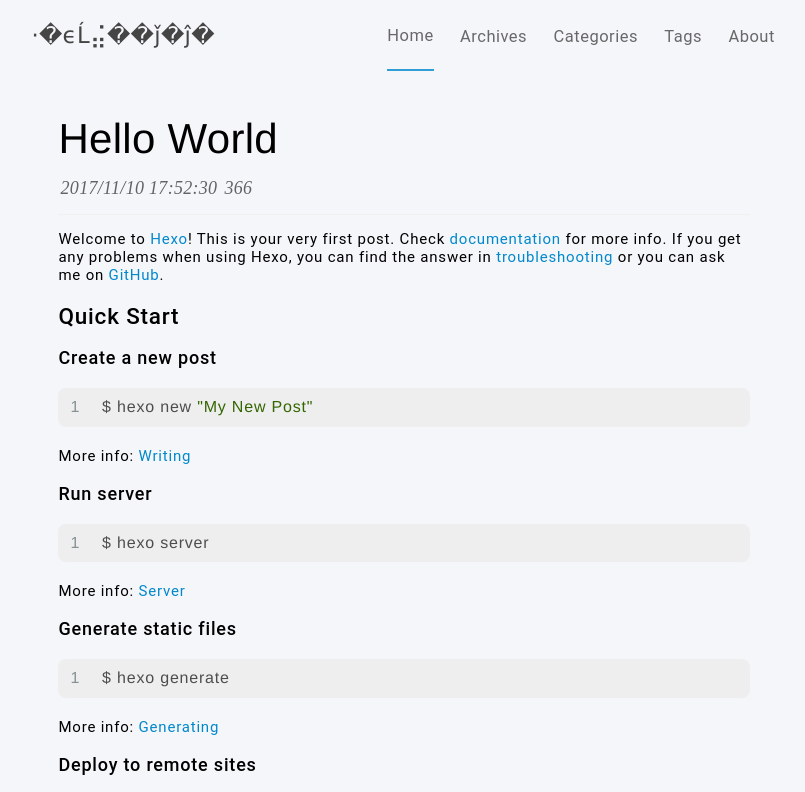
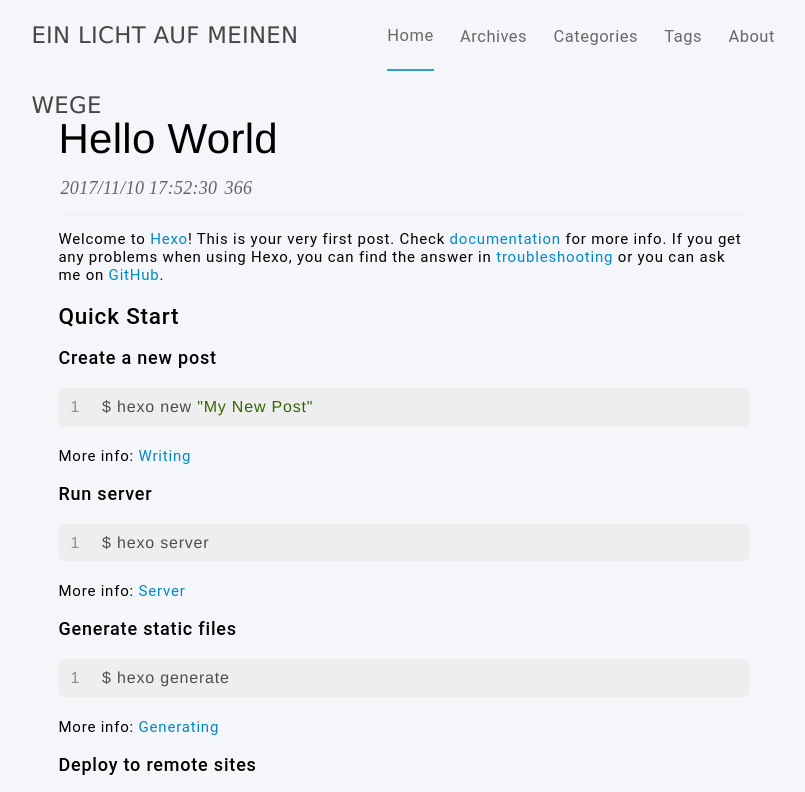
Before and after one commit to FzHo/fzho.github.io, a plain HTML site: page 2017/11/10/hello-world/index.html in a window 1280 px wide. Shown: the top 792 px of the page, without its empty margins (236-1041 px from the left). Drawn offline with nearby package versions, Linux system fonts and the light colour scheme; some packages are replaced by stand-ins of ours; a script that the page names is missing; some icons are missing; a small style sheet from the web is missing.

Commit message:
Site updated: 2017-11-15 20:55:36

```diff
--- a/2017/11/10/hello-world/index.html
+++ b/2017/11/10/hello-world/index.html
@@ -31,7 +31,7 @@
   	<header class="header">
   <nav class="header-nav">
 
-    <a class="header-logo" href="/"><span>·�ϵĹ⣬��ǰ�ĵ�</a>
+    <a class="header-logo" href="/"><span>EIN LICHT AUF MEINEN WEGE</a>
 
     <div class="header-menu">
 
```
Also changed, not shown: 2017/11/13/Mein-erstes-Blog/index.html (+1 -1 lines), archives/2017/11/index.html (+1 -1 lines), archives/2017/index.html (+1 -1 lines), archives/index.html (+1 -1 lines), categories-tags-about/index.html (+1 -1 lines), index.html (+1 -1 lines), tags/Blog/index.html (+1 -1 lines), tags/Danksagung/index.html (+1 -1 lines).
